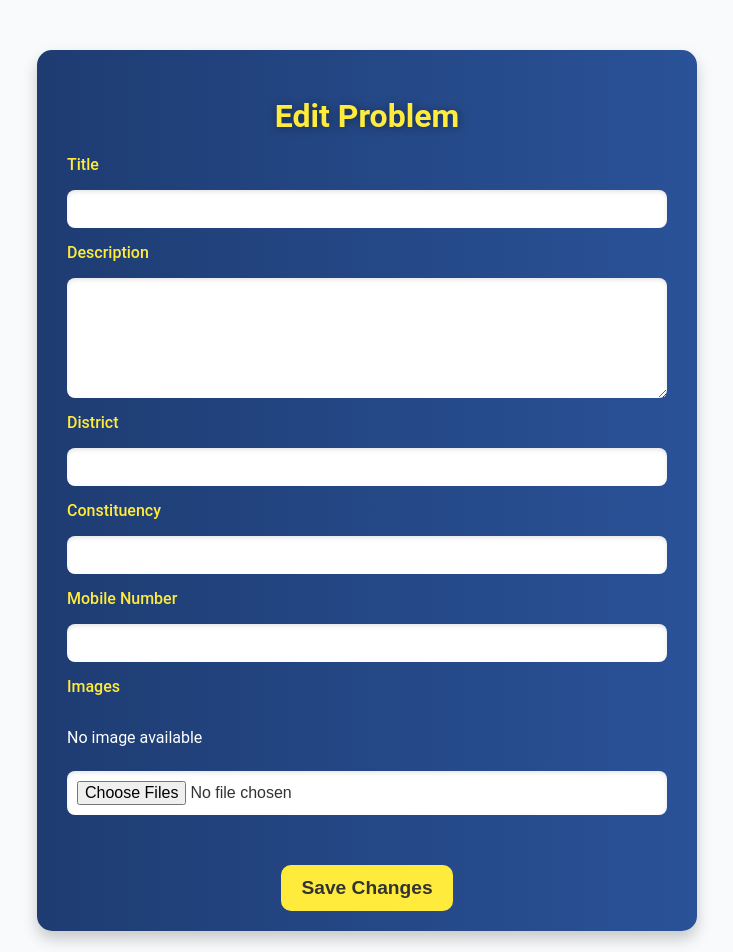
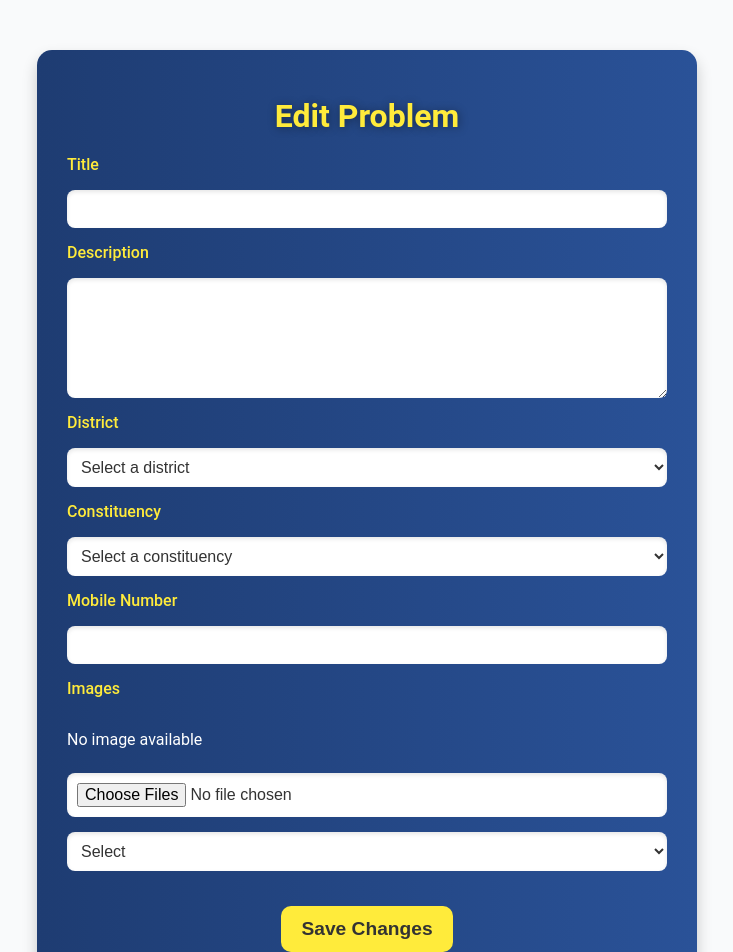
Before and after one commit to SAIKIRAN-67/Connect, a React (Vite) app in the folder frontend/: page /edit in a window 1280 px wide. Shown: the top 952 px of the page, without its empty margins (273-1006 px from the left). Built offline with nearby package versions, Linux system fonts and the light colour scheme.

Commit message:
Update Editproblem.jsx

```diff
--- a/frontend/src/pages/Editproblem.jsx
+++ b/frontend/src/pages/Editproblem.jsx
@@ -1,42 +1,95 @@
 import React, { useState, useEffect } from "react";
 import Cookies from "js-cookie";
 import axios from "axios";
+import { useNavigate } from "react-router-dom"; // Import useNavigate for redirection
 import "./EditProblem.css";
 import { storage } from '../firebase.js';
-import {ref, uploadBytes, getDownloadURL } from 'firebase/storage';
+import { ref, uploadBytes, getDownloadURL } from 'firebase/storage';
+
 const EditProblem = () => {
-    const [files,setFiles]=useState([]);
+  const constituencies={
+    'Anantapur':["Rayadurg","Uravakonda","Guntakal","Tadipatri","Singanamala","Anantapur Urban","Kalyandurg","Raptadu"],
+    'Sri Sathya Sai':["Madakasira","Hindupur","Penukonda","Puttaparthi","Dharmavaram","Kadiri"],
+    'Annamayya':["Thamballapalle","Pileru","Madanapalle","Kodur","Rayachoti","Rajampet"],
+    'Srikakulam':["Ichchapuram","Palasa","Tekkali","Pathapatnam","Srikakulam","Amdalavalasa","Etcherla","Narasannapeta"],
+    'Vizianagaram':["Rajam","Bobbili","Cheepurupalli","Gajapathinagaram","Nellimarla","Vizianagaram","Srungavarapukota"],
+    'Parvathipuram Manyam':["Palakonda","Kurupam","Parvathipuram","Salur"],
+    'Visakhapatnam':["Bhimili","	Visakhapatnam East","Visakhapatnam South","Visakhapatnam North","	Visakhapatnam West","Gajuwaka"],
+    'Anakapalli':["Chodavaram","Madugula","Anakapalle","Pendurthi","Elamanchili","Payakaraopet"],
+    'Kakinada':["Tuni","Prathipadu","Pithapuram","Kakinada Rural","Peddapuram","Jaggampeta","Kakinada City"],
+    'Alluri Sitharama Raju':["Araku Valley","Paderu","	Rampachodavaram",""],
+    'East Godavari':["Anaparthy","Rajanagaram","Rajahmundry City","Rajahmundry Rural","Kovvur","Nidadavole","Gopalapuram"],
+    'Konaseema':["Amalapuram","Razole","Gannavaram","Kothapeta","	Mandapeta"],
+    'West Godavari':["Palakollu","Narasapuram","Bhimavaram","Undi","Tanuku","Tadepalligudem"],
+    'Eluru':["Unguturu","Denduluru","Eluru","Kaikalur","Chintalapudi","Polavaram","Nuzvid"],
+    'Krishna':["Pedana","Machilipatnam","Avanigadda","Pamarru","Gannavaram","Gudivada","Penamaluru"],
+    "NTR":["Vijayawada West","Vijayawada Central","Vijayawada East","Mylavaram","Nandigama","Jaggayyapeta"],
+    'Palnadu':["Pedakurapadu","Chilakaluripet","Narasaraopet","Sattenapalle","Vinukonda","Gurajala","Macherla"],
+    'Prakasam':["Yerragondapalem","Darsi","Markapuram","Giddalur","Kanigiri","Santhanuthalapadu","Ongole"],
+    'Nellore':["Kavali",'Atmakur',"Kovur","Nellore City","Nellore Rural","Sarvepalli","Udayagiri","Kandukur"],
+    'Tirupati':["Gudur","Sullurpeta","Venkatagiri","Chandragiri","Tirupati","Srikalahasti","Sathyavedu"],
+    'Kadapa':["Badvel","Pulivendla","Kamalapuram","Jammalamadugu","Proddatur","Mydukur","Kadapa",""],
+    'Nandyal':["Srisailam","Panyam","Nandyal","Banaganapalle","Dhone"],
+    'Kurnool':["Kodumur","Yemmiganur","Mantralayam","Adoni","Alur","Kurnool"],
+    'Chittoor':["Punganur","Nagari","Gangadhara Nellore","Chittoor","Puthalapattu","Palamaner","Kuppam"]
+  }
+  const districts = Object.keys(constituencies);
+  const [files, setFiles] = useState([]);
   const [formData, setFormData] = useState({
-    problemId:"",
+    problemId: "",
     title: "",
     description: "",
     district: "",
     constituency: "",
-    mobilenumber:"",
+    mobilenumber: "",
+    images: [],
+    details:""
   });
-
+  const [responseMessage, setResponseMessage] = useState(""); // To store response message after submission
+  const [responseType, setResponseType] = useState(""); // To store message type: 'success' or 'error'
+  const navigate = useNavigate(); // Hook for navigation
+  const [selectedDistrict,setSelectedDistrict]=useState(formData.district);
   useEffect(() => {
-    const cookieValue = Cookies.get("editProblemDetails");
+    const fetchData = async () => {
+      const cookieValue = Cookies.get("problemId");
+      console.log(cookieValue);
       if (cookieValue) {
         try {
-        const problemDetails = JSON.parse(cookieValue);
-        console.log(problemDetails);
-        setFormData(problemDetails);
+          const response = await axios.post("https://connect-aawd.onrender.com/api/problem/getproblem", { problemId: cookieValue });
+          const problem = response.data;  // assuming the response contains the problem data
+          console.log(problem);
+
+          // Set the form data with the fetched problem details
+          setFormData({
+            problemId: problem.problemId || "",  // Use the correct field names from your backend
+            title: problem.title || "",
+            description: problem.description || "",
+            district: problem.district || "",
+            constituency: problem.constituency || "",
+            mobilenumber: problem.mobilenumber || "",
+            images: problem.images || [],
+            details:problem.details  // Assuming images are an array of URLs
+          });
         } catch (error) {
           console.error("Invalid JSON in Cookies:", error);
         }
       } else {
         console.error("No problem details found in Cookies.");
       }
-  }, []);
+    };
+
+    fetchData(); // Call the async function inside useEffect
+  }, []); // Empty dependency array to run only on mount
 
   const handleInputChange = (e) => {
     const { name, value } = e.target;
     setFormData((prev) => ({ ...prev, [name]: value }));
   };
+
   const handleFileChange = (e) => {
     setFiles([...e.target.files]);
   };
+
   const uploadFilesToFirebase = async (files) => {
     const uploadPromises = files.map(async (file) => {
       const storageRef = ref(storage, `problems/${Date.now()}_${file.name}`);
@@ -46,24 +99,61 @@ const EditProblem = () => {
 
     return Promise.all(uploadPromises);
   };
+
   const handleSubmit = async (e) => {
     e.preventDefault();
     try {
-    const uploadedFileUrls=await uploadFilesToFirebase(files);
-    formData["images"]=uploadedFileUrls;
-    console.log("igg:",uploadedFileUrls);
-      const response=await axios.post("http://localhost:3000/api/problem/editdetails", formData);
+      const uploadedFileUrls = await uploadFilesToFirebase(files);
+      formData["images"] = uploadedFileUrls;
+      console.log("Uploaded Images:", uploadedFileUrls);
+
+      // Send the updated form data to the backend
+      const response = await axios.post("https://connect-aawd.onrender.com/api/problem/editdetails", formData);
       console.log(response);
-      Cookies.remove("editProblemDetails");
 
+      // If the backend responds with a success message, clear the form and show success
+      if (response.data.message) {
+        setResponseMessage("Problem updated successfully!");
+        setResponseType("success"); // Set the response type to success
+        setFormData({ // Clear the form data
+          problemId: "",
+          title: "",
+          description: "",
+          district: "",
+          constituency: "",
+          mobilenumber: "",
+          images: [],
+          deatils:"",
+        });
+        Cookies.remove("problemId");
+
+
+        // Redirect to profile page after a brief delay for smooth user experience
+        setTimeout(() => {
+          navigate("/profile"); // Replace "/profile" with the actual route to the profile page
+        }, 2000); // Redirect after 2 seconds
+      } else {
+        setResponseMessage("Error updating problem.");
+        setResponseType("error"); // Set the response type to error
+      }
     } catch (error) {
       console.error("Error updating problem:", error);
+      setResponseMessage("Error updating problem.");
+      setResponseType("error"); // Set the response type to error
     }
   };
 
   return (
     <div className="edit-problem-container">
       <h2>Edit Problem</h2>
+
+      {/* Display response message */}
+      {responseMessage && (
+        <p className={`response-message ${responseType}`}>
+          {responseMessage}
+        </p>
+      )}
+
       <form onSubmit={handleSubmit} className="edit-problem-form">
         {/* Input fields for editing */}
         <div className="form-group">
@@ -89,28 +179,60 @@ const EditProblem = () => {
         </div>
         <div className="form-group">
         <label htmlFor="district">District</label>
-          <input
+        <select
+          id="district"
+          name="district"
+          value={formData.district}
+          onChange={handleInputChange}
+          required
+        >
+          <option value="" disabled>Select a district</option>
+          {districts.map((district, index) => (
+            <option key={index} value={district}>
+              {district}
+            </option>
+          ))}
+        </select>
+          {/* <input
             type="text"
             id="district"
             name="district"
             value={formData.district}
             onChange={handleInputChange}
             required
-          />
+          /> */}
         </div>
         <div className="form-group">
           <label htmlFor="constituency">Constituency</label>
-          <input
+          <select
+            id="constituency"
+            name="constituency"
+            value={formData.constituency}
+            onChange={handleInputChange}
+            required
+
+          >
+            <option value="" disabled>
+              Select a constituency
+            </option>
+            {formData.district &&
+              constituencies[formData.district]?.map((constituency, index) => (
+                <option key={index} value={constituency}>
+                  {constituency}
+                </option>
+              ))}
+          </select>
+          {/* <input
             type="text"
             id="constituency"
             name="constituency"
             value={formData.constituency}
             onChange={handleInputChange}
             required
-          />
+          /> */}
         </div>
         <div className="form-group">
-          <label htmlFor="category">Mobile Number</label>
+          <label htmlFor="mobilenumber">Mobile Number</label>
           <input
             type="number"
             id="mobilenumber"
@@ -121,7 +243,7 @@ const EditProblem = () => {
           />
         </div>
         <div className="form-group">
-  <label htmlFor="category">Images</label>
+          <label htmlFor="image">Images</label>
           {formData.images && formData.images.length > 0 ? (
             <img height={100} width={100} src={formData.images[0]} alt="Preview" />
           ) : (
@@ -138,10 +260,26 @@ const EditProblem = () => {
           />
         </div>
         <div className="form-group">
+          <select
+            id="details"
+            name="details"
+            value={formData.details}
+            onChange={handleInputChange}
+            required
+          >
+            <option value="" disabled>
+              Select
+            </option>
+            <option>Yes</option>
+            <option>No</option>
+          </select>
         </div>
+        <div className="form-group">
           <button type="submit" className="submit-button">
             Save Changes
           </button>
+        </div>
+
       </form>
     </div>
   );
```
Lines whose indentation alone changed are shown as unchanged.
